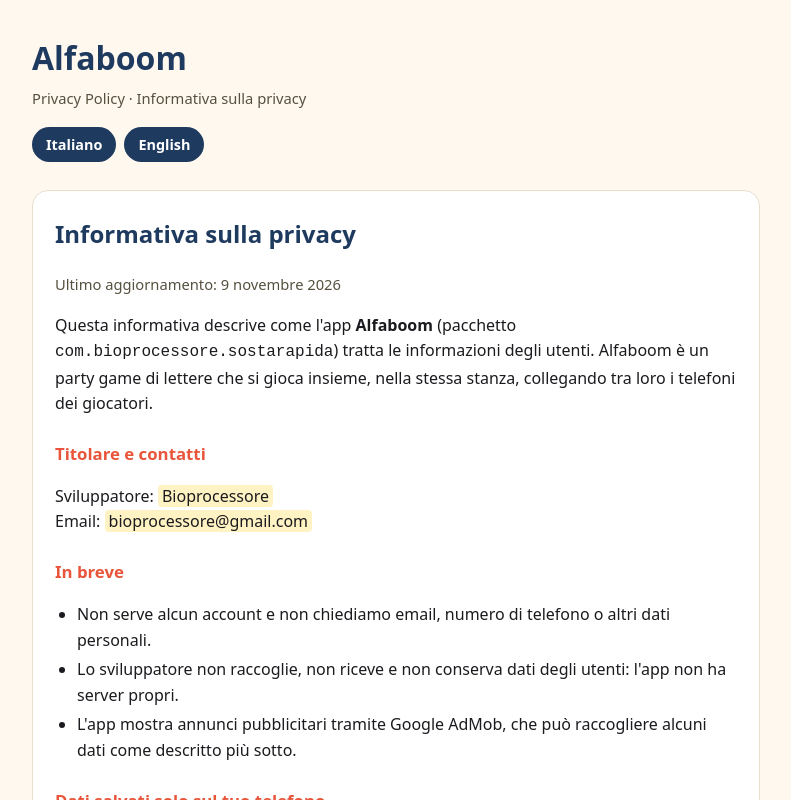
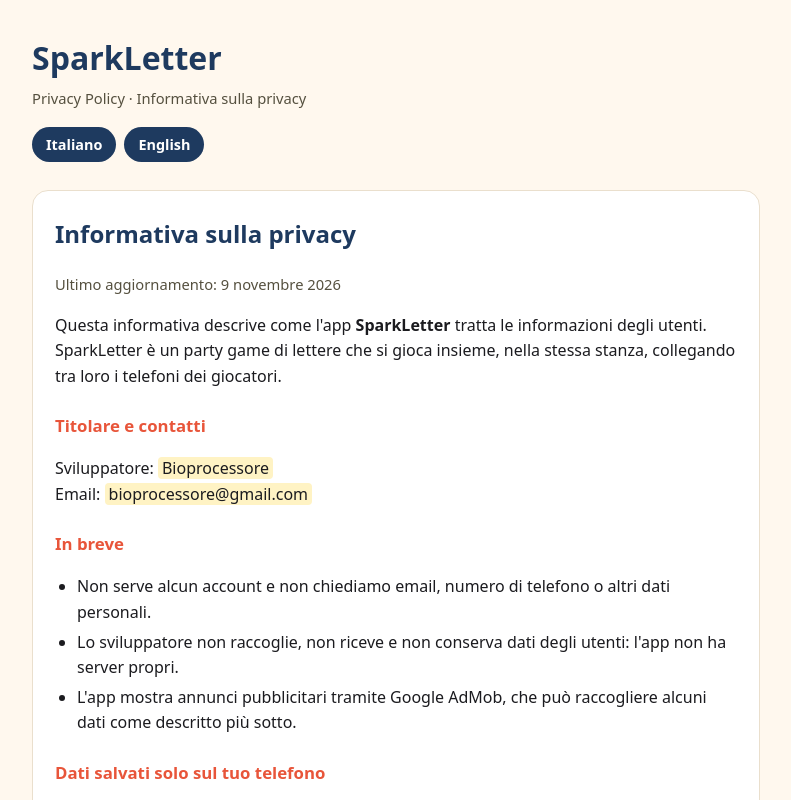
Before and after one commit to bioprocessore/bioprocessore.github.io, a plain HTML site: page privacypolicy_ab.html in a window 1280 px wide. Shown: the top 800 px of the page, without its empty margins (244-1035 px from the left). Drawn offline with Linux system fonts and the light colour scheme.

Commit message:
Update privacypolicy_ab.html

```diff
--- a/privacypolicy_ab.html
+++ b/privacypolicy_ab.html
@@ -3,7 +3,7 @@
 <head>
 <meta charset="utf-8">
 <meta name="viewport" content="width=device-width, initial-scale=1">
-<title>Alfaboom – Privacy Policy</title>
+<title>SparkLetter – Privacy Policy</title>
 <style>
   :root { --ink:#1b1b1f; --muted:#55503f; --bg:#fff8ee; --card:#ffffff; --navy:#1e3a5f; --coral:#e8553a; --line:#eadfcd; }
   * { box-sizing: border-box; }
@@ -26,7 +26,7 @@
 <body>
 <main>
 <header>
-  <h1>Alfaboom</h1>
+  <h1>SparkLetter</h1>
   <div class="meta">Privacy Policy · Informativa sulla privacy</div>
   <nav class="lang"><a href="#it">Italiano</a><a href="#en">English</a></nav>
 </header>
@@ -36,7 +36,7 @@
 <h2>Informativa sulla privacy</h2>
 <p class="meta">Ultimo aggiornamento: 9 novembre 2026</p>
 
-<p>Questa informativa descrive come l'app <strong>Alfaboom</strong> (pacchetto <code>com.bioprocessore.sostarapida</code>) tratta le informazioni degli utenti. Alfaboom è un party game di lettere che si gioca insieme, nella stessa stanza, collegando tra loro i telefoni dei giocatori.</p>
+<p>Questa informativa descrive come l'app <strong>SparkLetter</strong> tratta le informazioni degli utenti. SparkLetter è un party game di lettere che si gioca insieme, nella stessa stanza, collegando tra loro i telefoni dei giocatori.</p>
 
 <h3>Titolare e contatti</h3>
 <p>Sviluppatore: <span class="todo">Bioprocessore</span><br>
@@ -88,7 +88,7 @@ Email: <span class="todo">bioprocessore@gmail.com</span></p>
 <h2>Privacy Policy</h2>
 <p class="meta">Last updated: 9 November 2026</p>
 
-<p>This policy describes how the <strong>Alfaboom</strong> app (package <code>com.bioprocessore.sostarapida</code>) handles user information. Alfaboom is a letter party game played together in the same room by connecting the players' phones to each other.</p>
+<p>This policy describes how the <strong>SparkLetter</strong> app handles user information. SparkLetter is a letter party game played together in the same room by connecting the players' phones to each other.</p>
 
 <h3>Developer and contact</h3>
 <p>Developer: <span class="todo">Bioprocessore</span><br>
```
